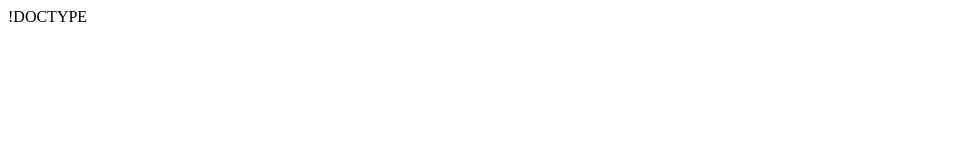
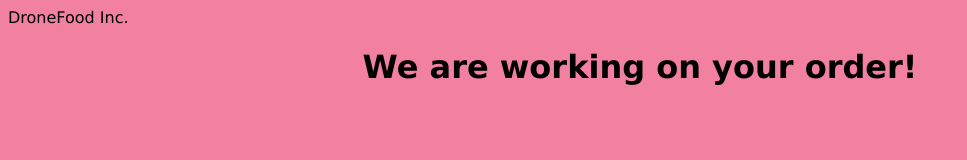
Before and after one commit to RossiAV/Digitalisering-Hemsida, a plain HTML site: page map.html in a window 1280 px wide. Shown: the whole page, without its empty margins (0-967 px from the left). Drawn offline with Linux system fonts and the light colour scheme.

Commit message:
Design changes

```diff
--- a/map.css
+++ b/map.css
@@ -1,3 +1,14 @@
 body {
+   background-color: #f280A1;
+   font-family: Verdana, Geneva, Tahoma, sans-serif;
+}
 
+header {
+    font-family: Verdana, Geneva, Tahoma, sans-serif;
 }
+
+h1 {
+    text-align: center;
+    color: black;
+    font: 100;
+}
--- a/map.html
+++ b/map.html
@@ -1,7 +1,15 @@
-!DOCTYPE <HTML>
+<!DOCTYPE <HTML>
+    <head>
     <meta charset="UTF-8">
     <meta name="viewport" content="width=device-width, initial-scale=1.0">
     <meta http-equiv="X-UA-Compatible" content="ie=edge">
     <title>DroneFood</title>
     <link rel="stylesheet" href="map.css">
+    <header>DroneFood Inc.</header>
+    </head>
+    <body>
+        <h1>We are working on your order!</h1>
+
+    </body>
+
 </HTML>
```
